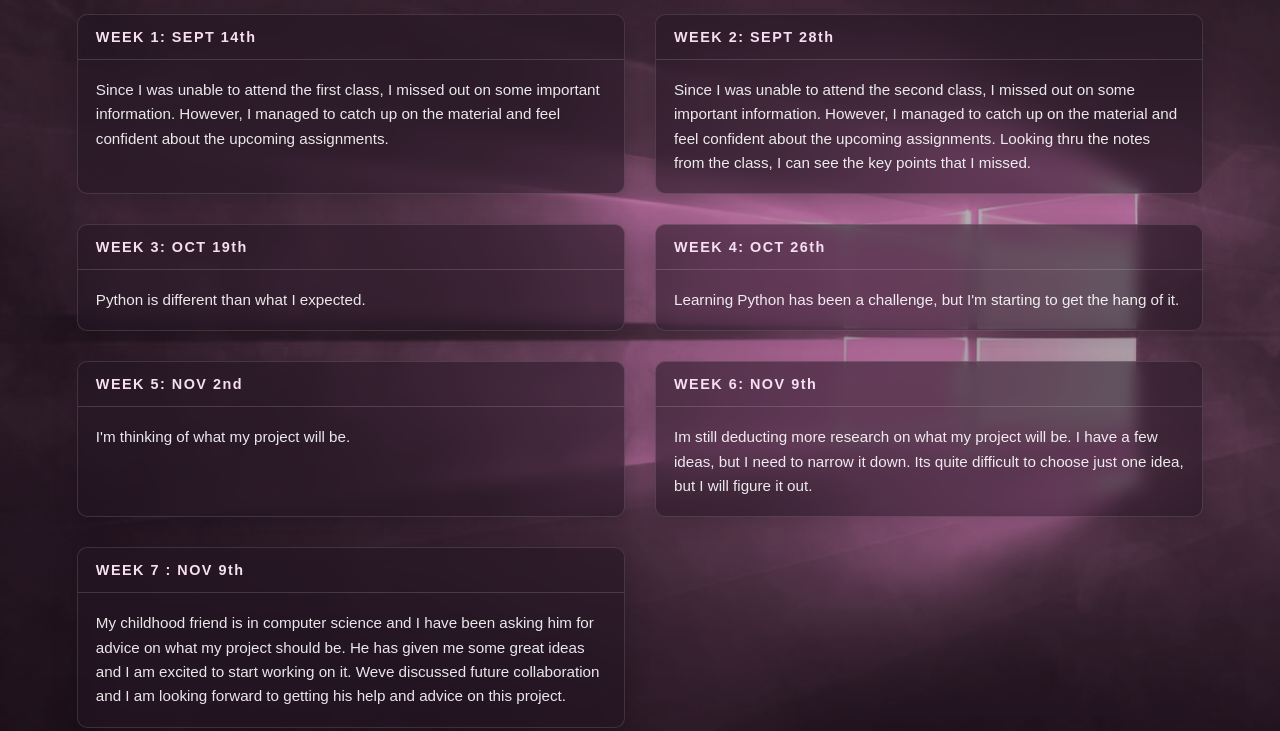
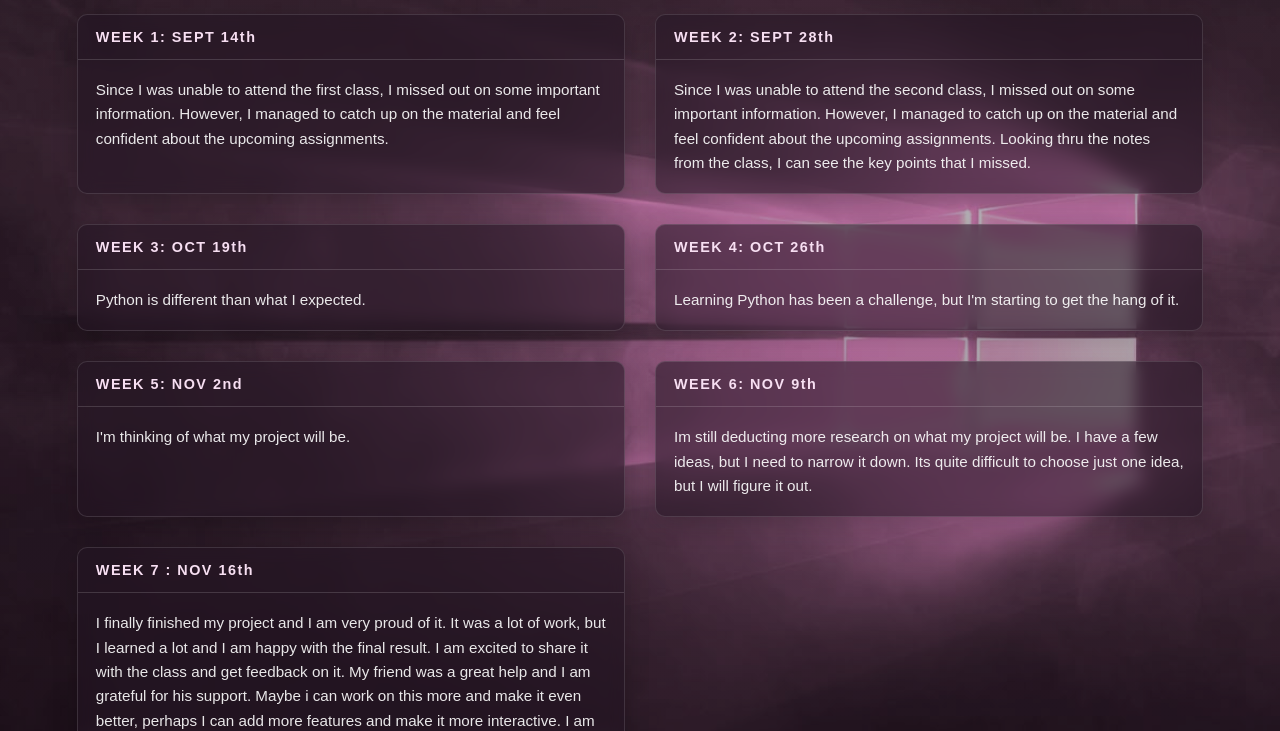
Before and after one commit to YelenaArakelian/Cart351, a plain HTML site: page journal.html in a window 1280 px wide. Shown: the part 69-800 px from the top of the page. Drawn offline with Linux system fonts and the light colour scheme.

Commit message:
Grammar mistake fix on Journal

```diff
--- a/journal.html
+++ b/journal.html
@@ -59,13 +59,9 @@
       </section>
 
       <section>
-        <h4>WEEK 7 : NOV 9th</h4>
+        <h4>WEEK 7 : NOV 16th</h4>
         <article>
-          My childhood friend is in computer science and I have been asking him
-          for advice on what my project should be. He has given me some great
-          ideas and I am excited to start working on it. Weve discussed future
-          collaboration and I am looking forward to getting his help and advice
-          on this project.
+             I finally finished my project and I am very proud of it. It was a lot of work, but I learned a lot and I am happy with the final result. I am excited to share it with the class and get feedback on it. My friend was a great help and I am grateful for his support. Maybe i can work on this more and make it even better, perhaps I can add more features and make it more interactive. I am excited to see what the future holds for this project and I am looking forward to continuing to work on it.
         </article>
       </section>
     </main>
@@ -73,7 +69,7 @@
    <section>
         <h4>WEEK 8 : NOV 16th</h4>
         <article>
-         I finally finished my project and I am very proud of it. It was a lot of work, but I learned a lot and I am happy with the final result. I am excited to share it with the class and get feedback on it. My friend was a great help and I am grateful for his support. Maybe i can work on this more and make it even better, perhaps I can add more features and make it more interactive. I am excited to see what the future holds for this project and I am looking forward to continuing to work on it.
+
         </article>
       </section>
     </main>
```
